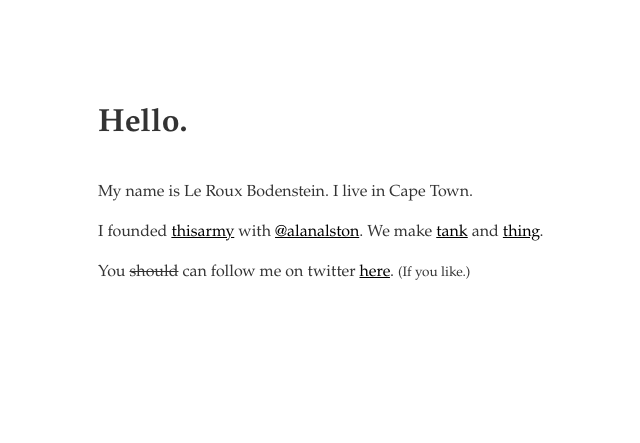
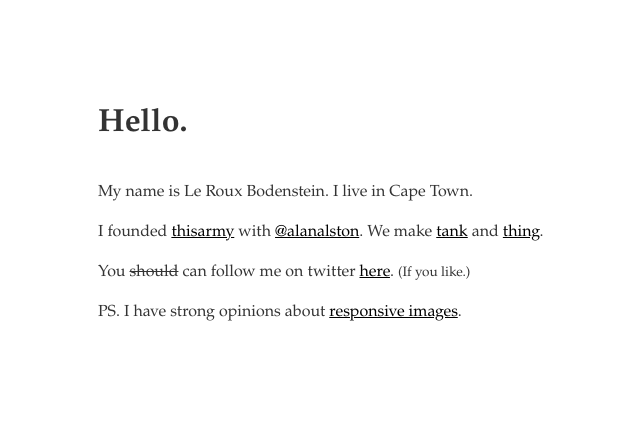
Before and after one commit to lerouxb/lerouxb.github.com, a plain HTML site: page index.html in a window 1280 px wide. Shown: the whole page, without its empty margins (2-642 px from the left). Drawn offline with Linux system fonts and the light colour scheme.

Commit message:
Update index.html

```diff
--- a/index.html
+++ b/index.html
@@ -43,5 +43,7 @@ small {font-size: 85%;}
 
 <p>You <del>should</del> can follow me on twitter <a href="http://twitter.com/__leroux">here</a>. <small>(If you like.)</small></p>
 
+<p>PS. I have strong opinions about <a href="http://opensores.za.net/2012/responsive-images/index.html">responsive images</a>.</p>
+
 </body>
 </html>
```
